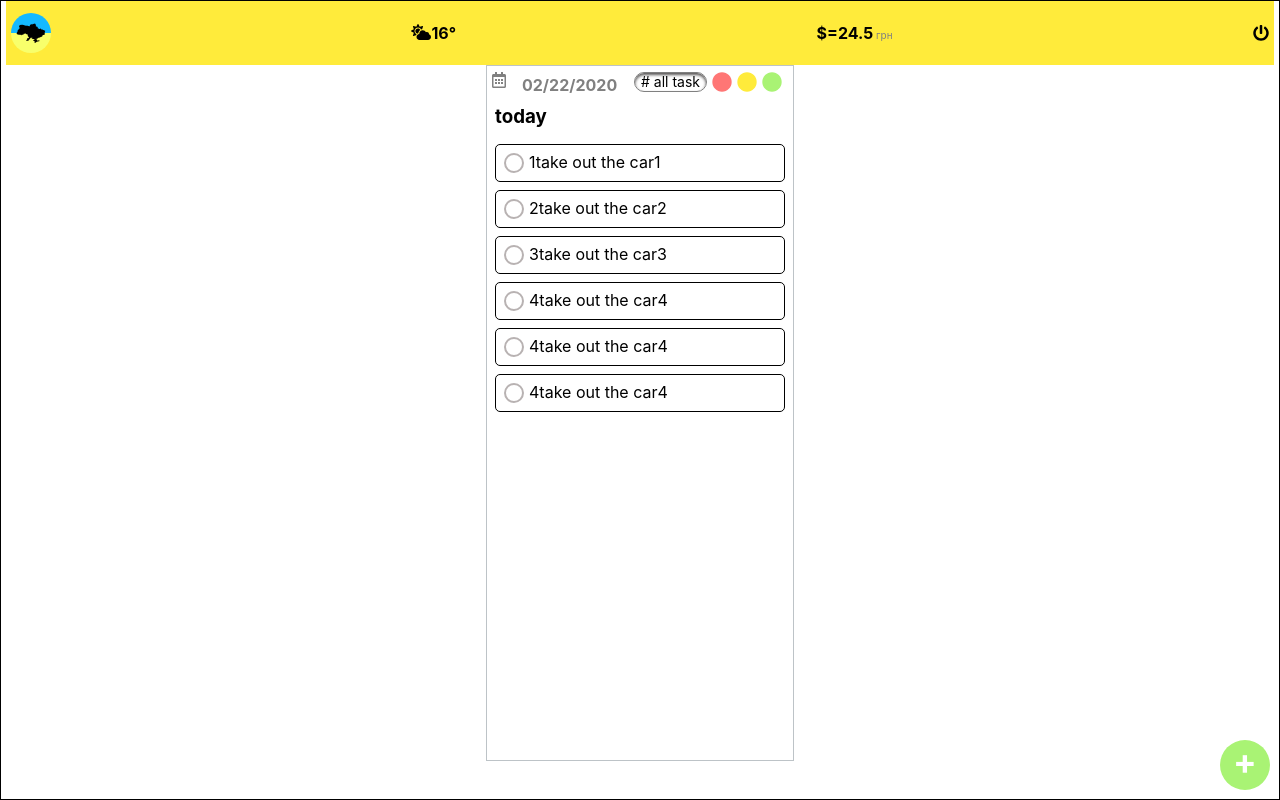
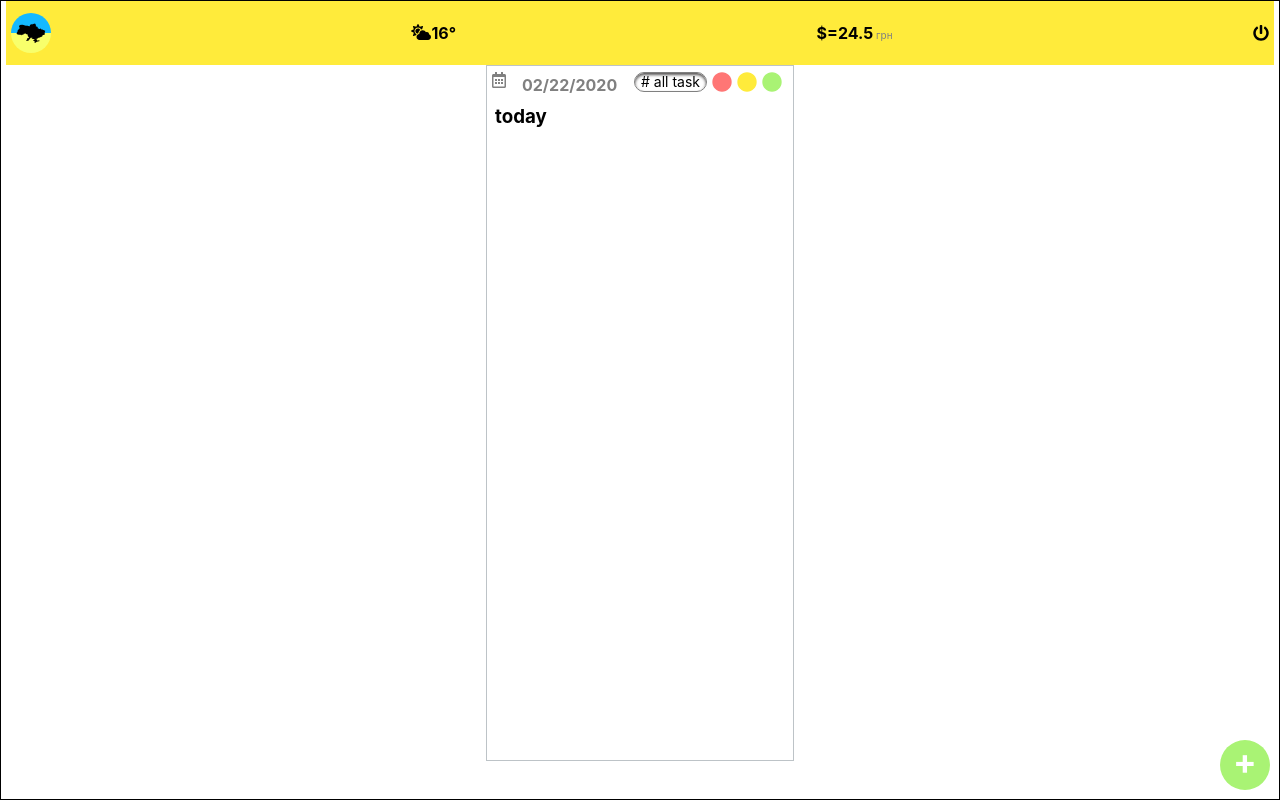
Before and after one commit to 503292/dodo-app, a React (Create React App) app: page / in a window 1280 px wide. Built offline with nearby package versions, Linux system fonts and the light colour scheme.

Commit message:
ADD _ logic for addTask to Redux-store

```diff
--- a/src/components/Main/Tasks/ModalAddTask/AddTaskForm/AddTaskForm.js
+++ b/src/components/Main/Tasks/ModalAddTask/AddTaskForm/AddTaskForm.js
@@ -54,9 +54,9 @@ class AddTaskForm extends Component {
       id: idTmp,
     };
 
-    console.log(data, 'data');
+    // console.log(data, 'data');
 
-    console.log(endTime.getTime(), 'endTime');
+    // console.log(endTime.getTime(), 'endTime');
 
     this.setState({
       endTime: endTime.getTime(),
--- a/src/components/Main/Tasks/Tasks.jsx
+++ b/src/components/Main/Tasks/Tasks.jsx
@@ -12,25 +12,38 @@ import css from './Tasks.module.css';
 
 class Tasks extends Component {
   state = {
-    tasks: [
-      { id: 'id-1', text: '1take out the car1' },
-      { id: 'id-2', text: '2take out the car2' },
-      { id: 'id-3', text: '3take out the car3' },
-      { id: 'id-4', text: '4take out the car4' },
-      { id: 'id-5', text: '4take out the car4' },
-      { id: 'id-6', text: '4take out the car4' },
-    ],
+    tasks: [],
     columns: {
       'column-1': {
         id: 'column-1',
         title: 'today',
-        tasksIds: ['id-1', 'id-2', 'id-3', 'id-4', 'id-5', 'id-6'],
+        tasksIds: [],
       },
     },
     columnOrder: ['column-1'],
   };
 
   componentDidMount() {}
+
+  componentDidUpdate(prevProps) {
+    const { data } = this.props;
+    const arrIds = data.map(el => el.id);
+    // console.log(arrIds, 'arrIds');
+
+    if (prevProps.data !== data) {
+      this.setState({
+        tasks: data,
+        columns: {
+          'column-1': {
+            id: 'column-1',
+            title: 'today',
+            tasksIds: arrIds,
+          },
+        },
+        columnOrder: ['column-1'],
+      });
+    }
+  }
   /*
    *   crud methods
    */
@@ -123,8 +136,7 @@ class Tasks extends Component {
   };
 
   render() {
-    const { data, modalAddTasksOpen } = this.props;
-    console.log(data, 'datadata');
+    const { modalAddTasksOpen } = this.props;
     const { columnOrder, columns, tasks } = this.state;
     return (
       <div className={css.wrapTasks}>
```
Also changed, not shown: 1 other file (tests, documents, lock files or other folders).
